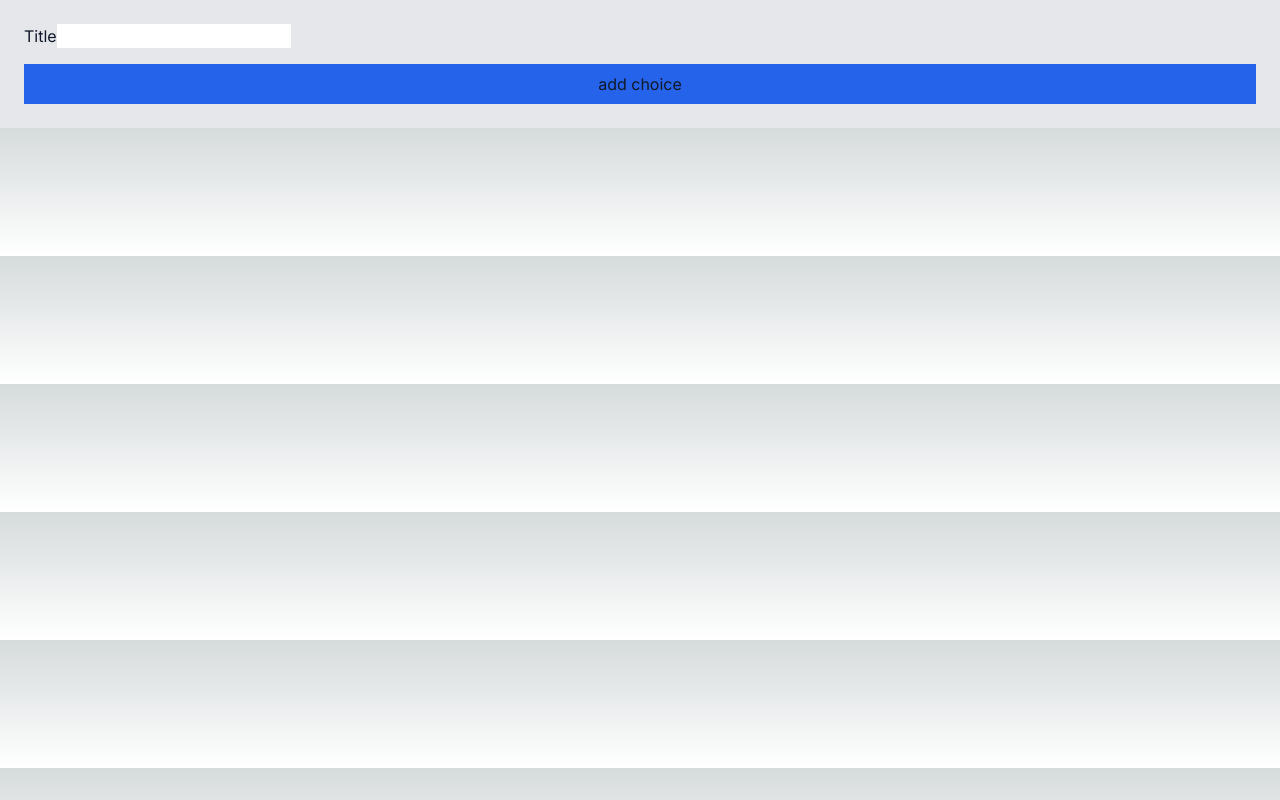
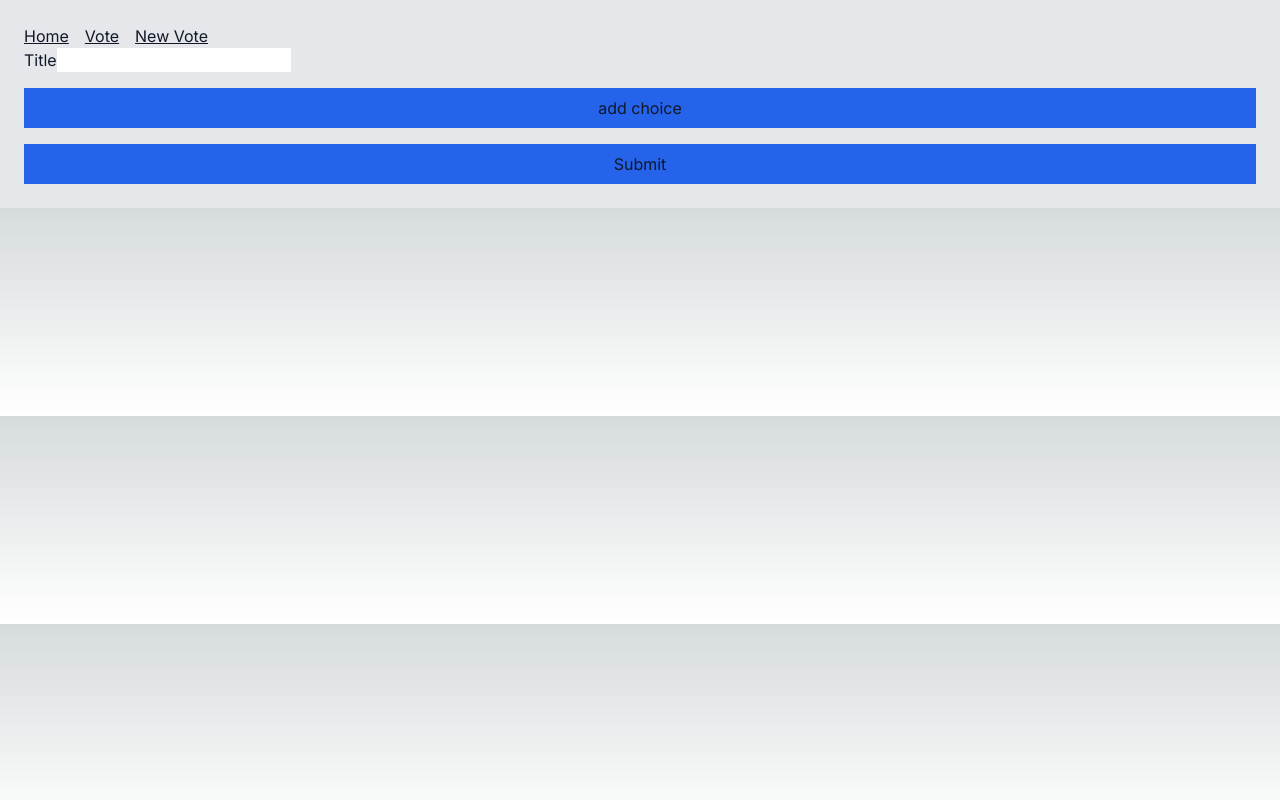
Before and after one commit to azophy/puaspoll-nextjs, a Next.js app: page /vote/new in a window 1280 px wide. Built offline with nearby package versions, Linux system fonts and the light colour scheme.

Commit message:
implement new poll creation

```diff
--- /dev/null
+++ b/app/api/polls/route.ts
@@ -0,0 +1,20 @@
+import prisma from '../../../lib/prisma'
+import { NextResponse } from 'next/server'
+
+export const revalidate = 60 // revalidate every minute
+
+export async function POST(request: Request) {
+  const req = await request.json()
+  const result = await prisma.poll.create({
+    data: {
+      title: req.title,
+      choices: {
+        create: req.choices.map(label => ({ label }))
+      },
+    }
+  })
+  return NextResponse.json({
+    ok: true,
+    data: { id: result.id },
+  })
+}
--- a/app/page.tsx
+++ b/app/page.tsx
@@ -8,7 +8,7 @@ async function getPolls() {
 }
 
 import Link from 'next/link'
-import Navbar from '../common/nav'
+import Navbar from '../components/nav'
 
 export default async function Home() {
   const polls = await getPolls()
--- a/app/vote/[id]/page.tsx
+++ b/app/vote/[id]/page.tsx
@@ -1,7 +1,7 @@
 import prisma from '../../../lib/prisma'
 
 export const revalidate = 60 // revalidate every minute
-import Navbar from '../../../common/nav'
+import Navbar from '../../../components/nav'
 import Vote from '../vote'
 
 async function getPoll(id: string) {
--- a/app/vote/new/page.tsx
+++ b/app/vote/new/page.tsx
@@ -1,6 +1,8 @@
 'use client'
 
-import { useState } from 'react';
+import React, { useState } from 'react';
+import Router from 'next/router';
+import Navbar from '../../../components/nav'
 
 export default function Vote(props: any) {
   const [title, setTitle] = useState('')
@@ -13,6 +15,27 @@ export default function Vote(props: any) {
     setChoices(newChoices)
   }
 
+  const submitData = async (e: React.SyntheticEvent) => {
+    e.preventDefault();
+    try {
+      const body = { title, choices };
+
+      let res = await fetch('/api/polls', {
+        method: 'POST',
+        headers: { 'Content-Type': 'application/json' },
+        body: JSON.stringify(body),
+      })
+      let res_data = await res.json()
+      if (res_data.ok) alert('Success'); else alert('failed');
+
+      await Router.push(`/vote/${res_data.data.id}`);
+    } catch (error) {
+      console.error(error);
+      alert(error)
+    }
+
+  };
+
   function delChoice(idx:number) {
     let newChoices = choices.slice()
     delete newChoices[idx]
@@ -22,7 +45,8 @@ export default function Vote(props: any) {
 
   return (
     <div className="bg-gray-200 p-6 text-gray-900">
-      <form action="" className="flex flex-col gap-4">
+      <Navbar />
+      <form onSubmit={submitData} className="flex flex-col gap-4">
         <span>
           <label htmlFor="">Title</label>
           <input type="text"
@@ -46,6 +70,9 @@ export default function Vote(props: any) {
                 onClick={() => setChoices(choices.concat([""]))}
                 className="bg-blue-600 p-2"
         >add choice</button>
+        <button type="submit"
+                className="bg-blue-600 p-2"
+        >Submit</button>
       </form>
     </div>
   )
--- a/app/vote/page.tsx
+++ b/app/vote/page.tsx
@@ -1,4 +1,4 @@
-import Navbar from '../../common/nav'
+import Navbar from '../../components/nav'
 import Vote from './vote'
 
 export default function VotePage() {
--- a/common/nav.tsx
+++ b/components/nav.tsx
@@ -5,6 +5,7 @@ export default function Navbar() {
       <div className="flex space-x-4">
         <Link href="/" className="underline">Home</Link>
         <Link href="/vote" className="underline">Vote</Link>
+        <Link href="/vote/new" className="underline">New Vote</Link>
       </div>
   )
 }
```
